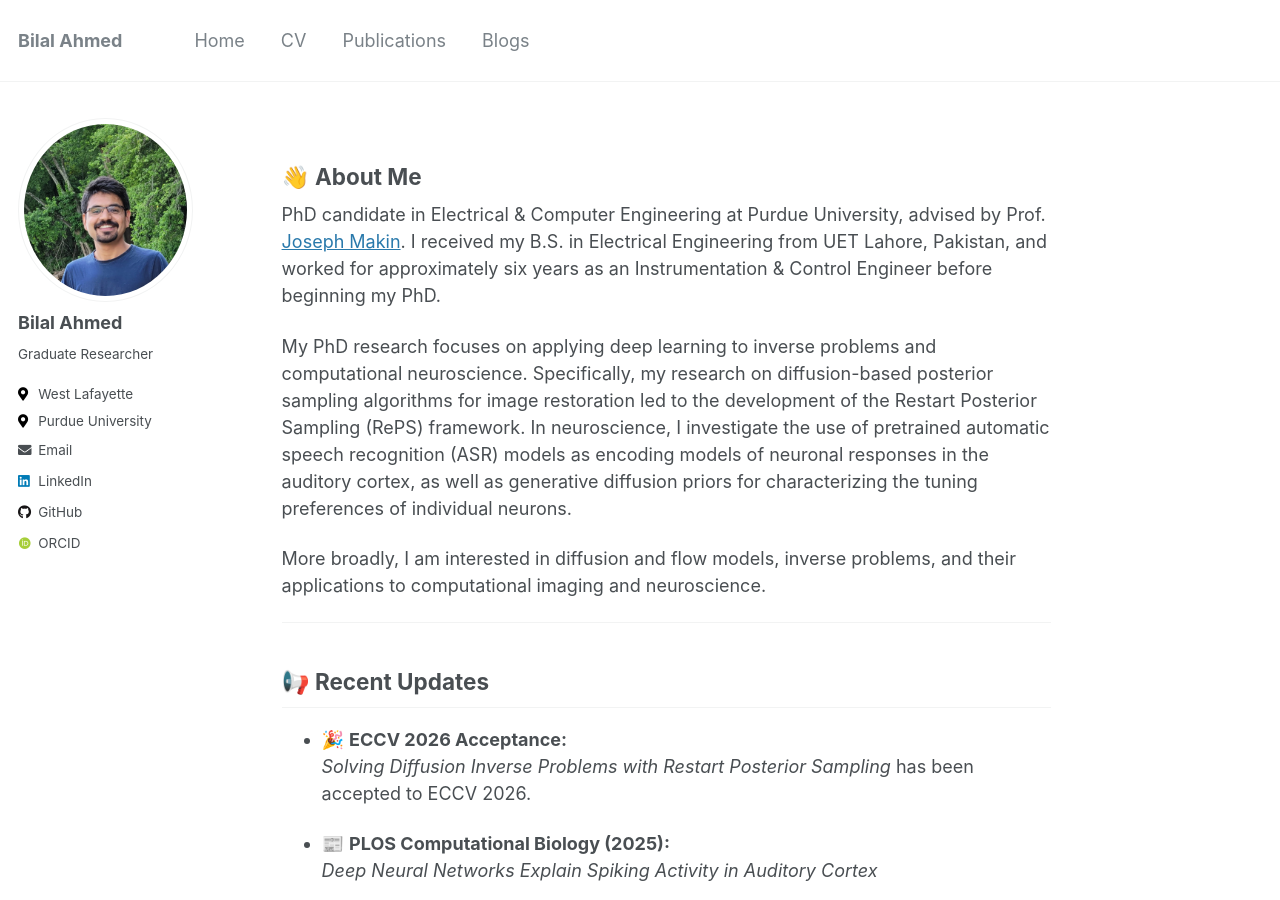
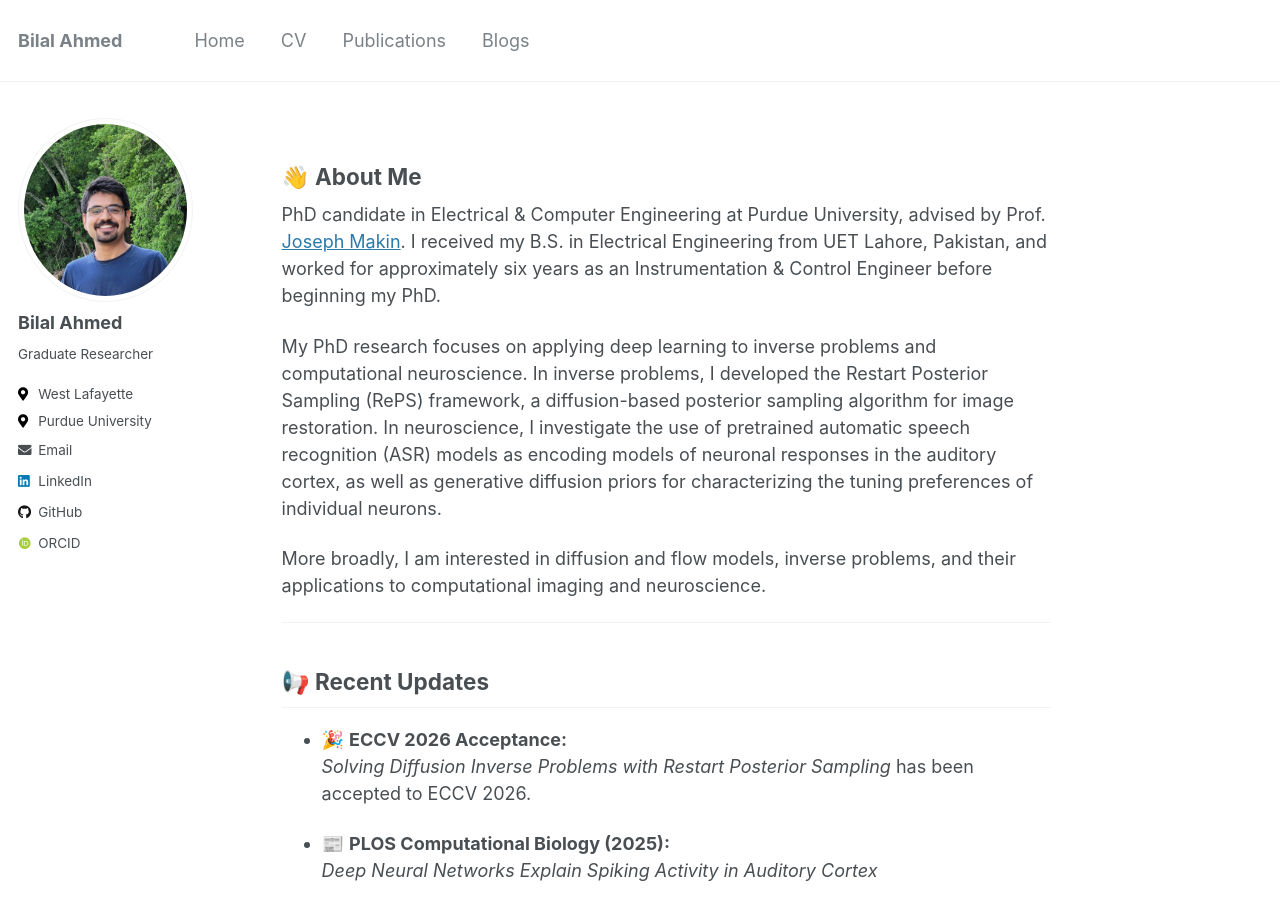
Before and after one commit to bilalhsp/bilalhsp.github.io, a Jekyll site: the page built from _pages/home.md, in a window 1280 px wide and 900 px high. Built offline with Jekyll 4.4.1, drawn with Linux system fonts in a browser that asks for light colours; some web fonts are replaced.

Commit message:
Improve clarity of PhD research description
Revised the description of PhD research for clarity and structure.

```diff
--- a/_pages/home.md
+++ b/_pages/home.md
@@ -12,7 +12,7 @@ redirect_from:
 
 PhD candidate in Electrical & Computer Engineering at Purdue University, advised by Prof. [Joseph Makin](https://engineering.purdue.edu/ECE/People/ptProfile?resource_id=242786). I received my B.S. in Electrical Engineering from UET Lahore, Pakistan, and worked for approximately six years as an Instrumentation & Control Engineer before beginning my PhD.
 
-My PhD research focuses on applying deep learning to inverse problems and computational neuroscience. Specifically, my research on diffusion-based posterior sampling algorithms for image restoration led to the development of the Restart Posterior Sampling (RePS) framework. In neuroscience, I investigate the use of pretrained automatic speech recognition (ASR) models as encoding models of neuronal responses in the auditory cortex, as well as generative diffusion priors for characterizing the tuning preferences of individual neurons.
+My PhD research focuses on applying deep learning to inverse problems and computational neuroscience. In inverse problems, I developed the Restart Posterior Sampling (RePS) framework, a diffusion-based posterior sampling algorithm for image restoration. In neuroscience, I investigate the use of pretrained automatic speech recognition (ASR) models as encoding models of neuronal responses in the auditory cortex, as well as generative diffusion priors for characterizing the tuning preferences of individual neurons.
 
 More broadly, I am interested in diffusion and flow models, inverse problems, and their applications to computational imaging and neuroscience.
 
```
